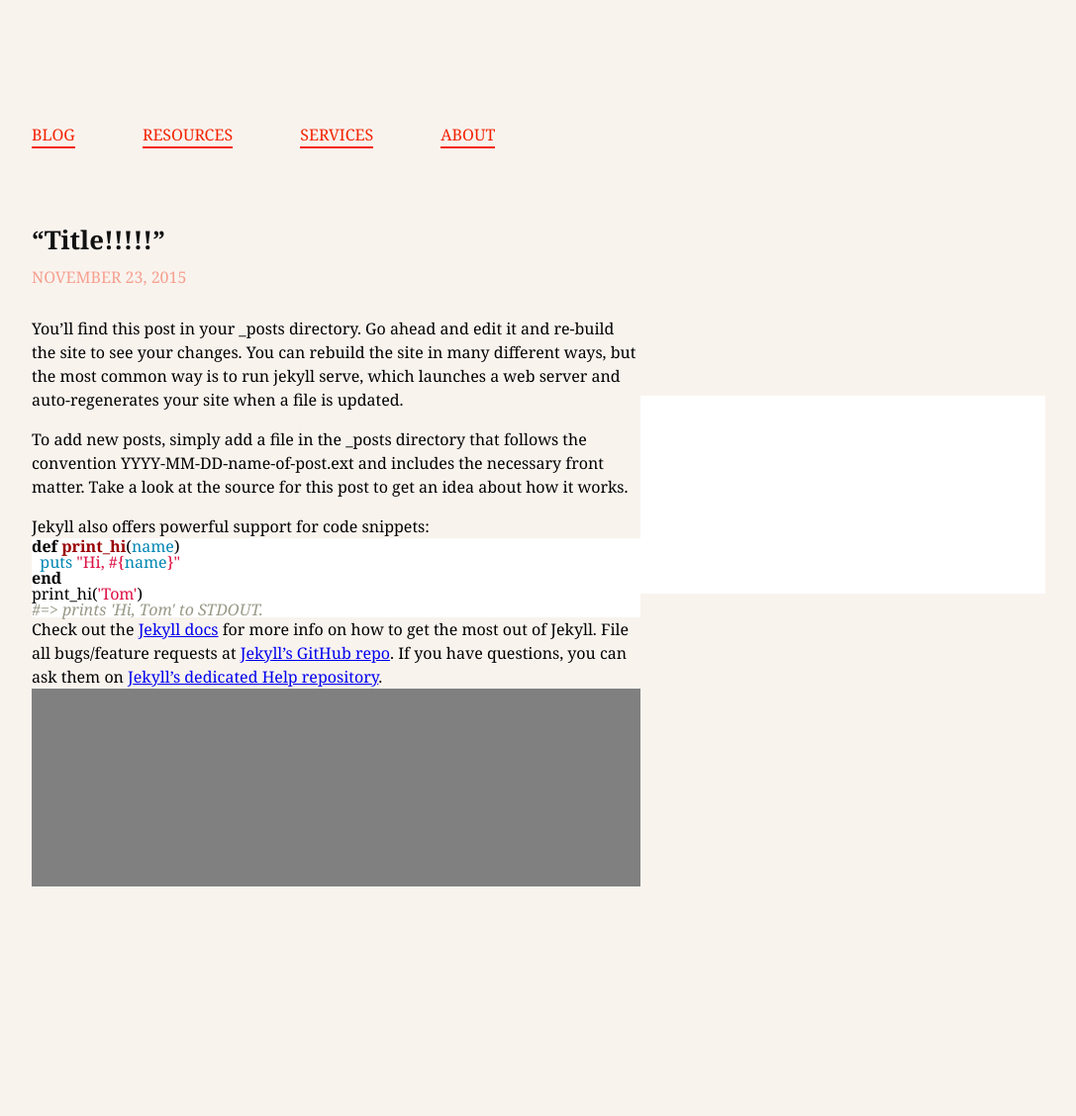
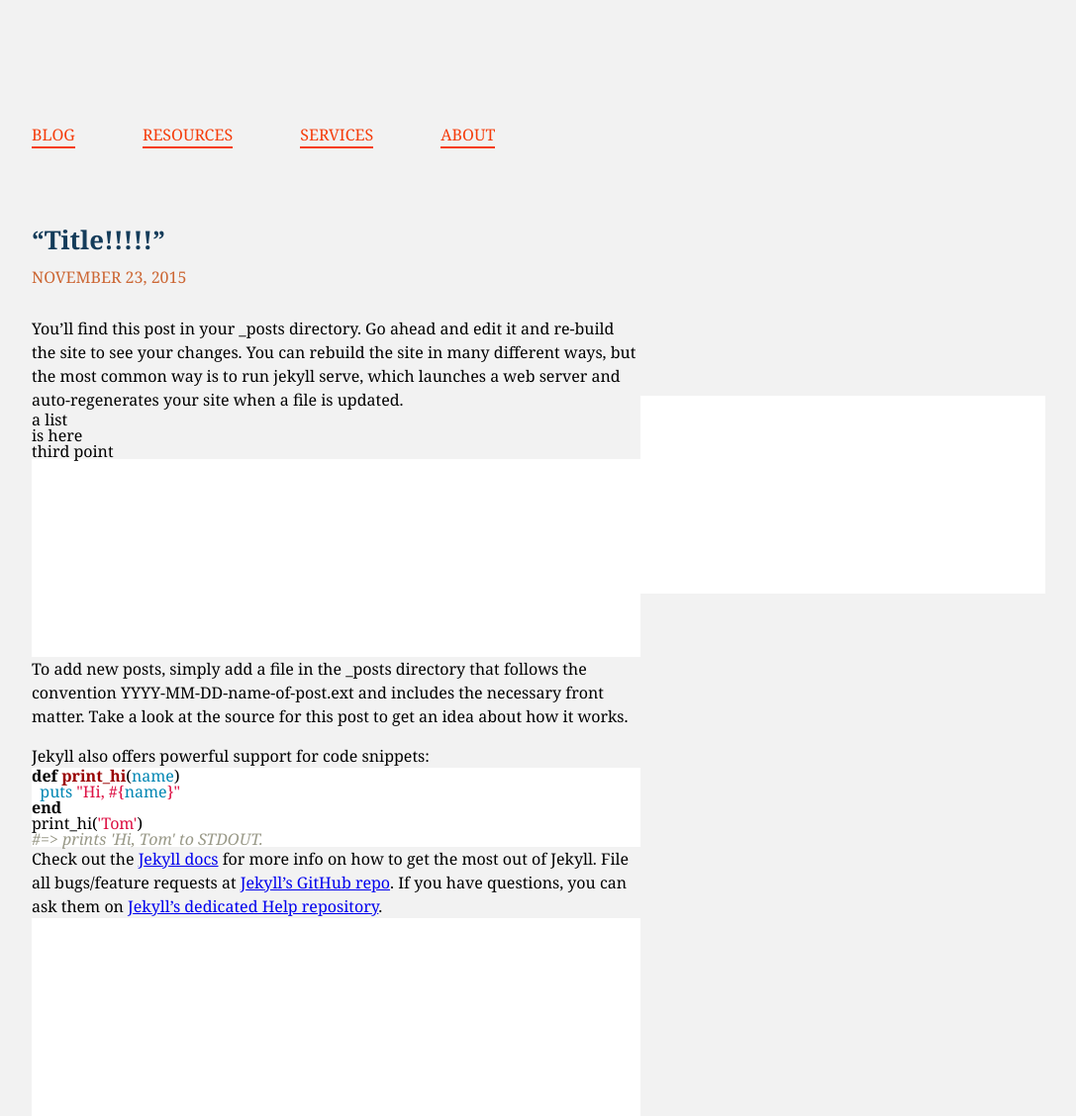
Before and after one commit to bfioritto/typeburrito, a Jekyll site: the page built from _posts/2015-11-23-welcome-to-jekyll.markdown, in a window 1280 px wide. Shown: the whole page at 99% size, without its empty margins (96-1183 px from the left). Built offline with Jekyll 4.4.1, drawn with Linux system fonts in a browser that asks for light colours; before the commit the page ends 900 px from its top, so only the background shows below that.

Commit message:
changed color values and names

```diff
--- a/_posts/2015-11-23-welcome-to-jekyll.markdown
+++ b/_posts/2015-11-23-welcome-to-jekyll.markdown
@@ -5,6 +5,13 @@ date:   2015-11-23 18:55:01
 categories: jekyll update
 ---
 You’ll find this post in your `_posts` directory. Go ahead and edit it and re-build the site to see your changes. You can rebuild the site in many different ways, but the most common way is to run `jekyll serve`, which launches a web server and auto-regenerates your site when a file is updated.
+
+* a list
+* is here
+* third point
+
+<div class="about">
+</div>
 
 To add new posts, simply add a file in the `_posts` directory that follows the convention `YYYY-MM-DD-name-of-post.ext` and includes the necessary front matter. Take a look at the source for this post to get an idea about how it works.
 
--- a/css/main.scss
+++ b/css/main.scss
@@ -13,13 +13,12 @@ $font-size-4: 4.2308rem;
 $font-size-5: 6.8462rem;
 $base-line-height: 1.5;
 
-$black-color:       #111;
+$navy:  rgb(20, 60, 90);
 $grey-color:       #828282;
-$grey-color-light: lighten($grey-color, 40%);
+$grey-color-light: rgb(242, 242, 242);
 $grey-color-dark:  darken($grey-color, 25%);
-$red-color: rgb(243,34,0);
-$red-color-lighter: rgba(243, 34, 0, .4);
-$red-color-background: rgb(249, 243, 238);
+$red-color: rgb(245, 60, 10);
+$tan: rgb(204, 102, 51);
 
 $desktop:        1024px;
 
@@ -44,7 +43,7 @@ $desktop:        1024px;
 @import "syntax-highlighting";
 
 body {
-  background: $red-color-background;
+  background: $grey-color-light;
   font-family: $base-font-family;
   font-size: 16px;
 }
@@ -85,13 +84,13 @@ nav {
 
 .post-header {
   h1 {
-    color: $black-color;
+    color: $navy;
     font-size: $font-size-2;
     font-weight: bold;
     padding: 1rem 0;
   }
   .post-date {
-    color: $red-color-lighter;
+    color: $tan;
     text-transform: uppercase;
     padding: 0 0 2rem 0;
   }
@@ -130,10 +129,11 @@ article {
 }
 
 .about {
-  background: grey;
+  background: white;
   height: 200px;
   max-width: 615px;
   width: 100%;
+  color: $grey-color-dark;
   @include media-query($desktop) {
     clear: both;
   }
```
